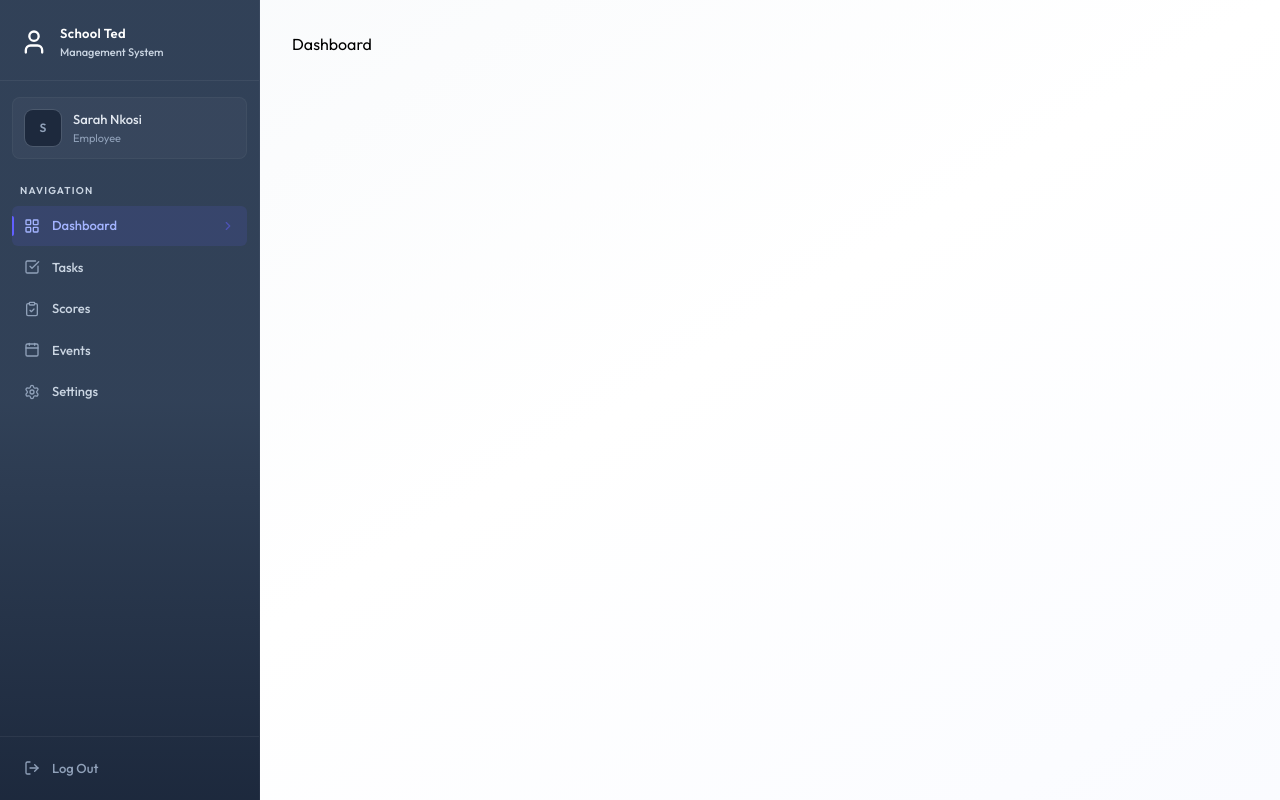
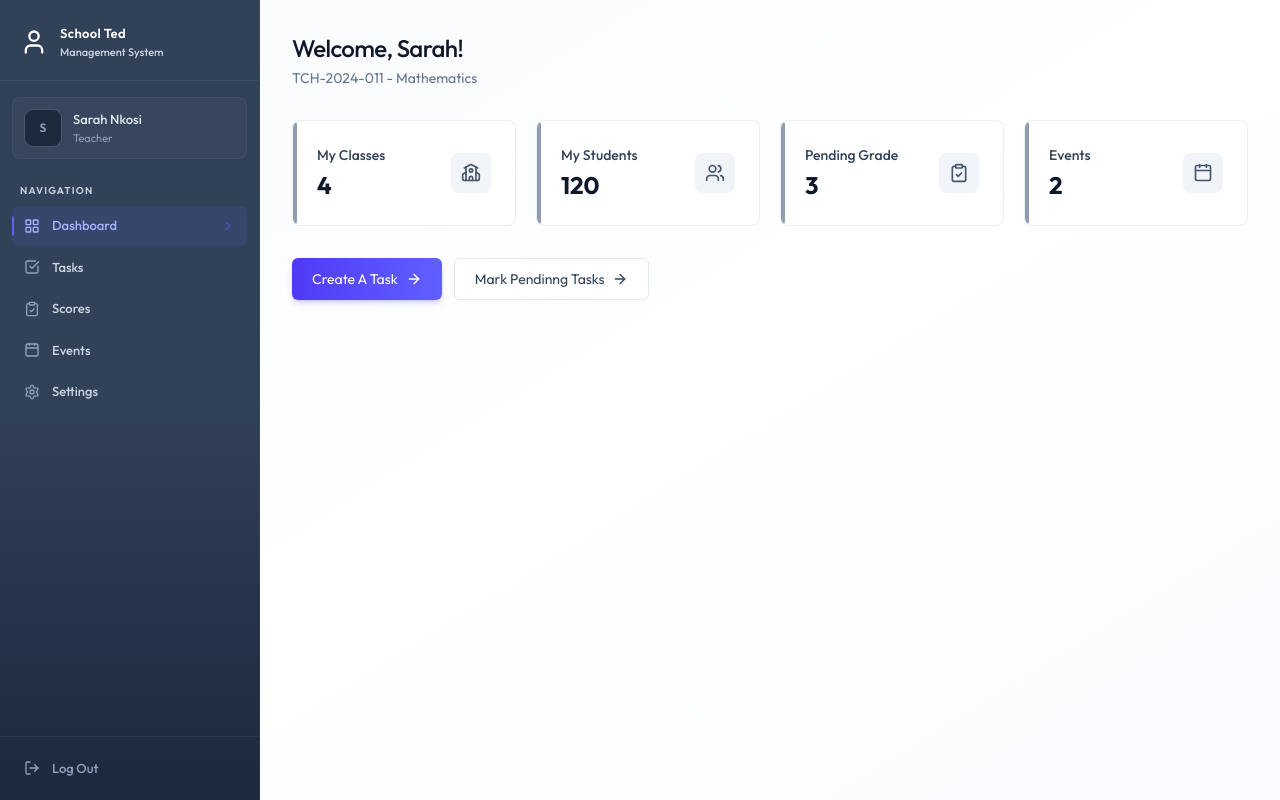
Before and after one commit to KTshibangu/school_management_system, a React (Vite) app in the folder client/: page /dashboard in a window 1280 px wide. Built offline with nearby package versions, Linux system fonts and the light colour scheme.

Commit message:
Dshboard UI Completed

```diff
--- a/client/src/assets/myassets.jsx
+++ b/client/src/assets/myassets.jsx
@@ -25,10 +25,10 @@
 
 export const dummyAdminDashboardData = {
     role: "ADMIN",
+    totalStudents: 340,
     totalTeachers: 12,
-    totalStudents: 340,
     totalClasses: 18,
-    pendingAssignments: 5,
+    totalSubjects: 12,
     announcementsThisMonth: 8,
     todayAttendanceRate: 94, // percentage
 };
--- /dev/null
+++ b/client/src/components/AdminDashboard.jsx
@@ -0,0 +1,59 @@
+import { BookMarked, BookOpen, BookOpenCheck , School, Users,ArrowRightIcon } from 'lucide-react'
+import React from 'react'
+import { Link } from 'react-router-dom'
+
+const AdminDashboard = ({ data }) => {
+    const stats = [
+        {
+            icon: Users,
+            value: data.totalStudents,
+            label: "Total Students",
+            description: "Headcount",
+        },
+        {
+            icon: BookOpenCheck ,
+            value: data.totalTeachers,
+            label: "Total Teachers",
+            description: "Headcount",
+        },
+        {
+            icon: BookMarked,
+            value: data.totalClasses,
+            label: "Total Classes",
+            description: "All Grades",
+        },
+        {
+            icon: BookOpen,
+            value: data.totalSubjects,
+            label: "Total Subjects",
+            description: "All Grades",
+        }
+    ]
+    return (
+        <div className='animate-fade-in'>
+            <div className='page-header'>
+                <h1 className='page-title'>Welcome, Admin!</h1>
+                <p className='page-subtitle'>
+                    Here is your overview
+                </p>
+            </div>
+
+            <div className='grid grid-cols-1 sm:grid-cols-2 lg:grid-cols-4 gap-4 sm:gap-5 mb-8'>
+                {stats.map((stat, index) => (
+                    <div key={index} className='card card-hover p-5 sm:p-6 relative overflow-hidden group flex items-center justify-between'>
+                        <div>
+                            <div className='absolute left-0 top-0 bottom-0 w-1 rounded-r-full bg-slate-500/70
+                            group-hover:bg-indigo-500/70'/>
+                            <p className='text-sm font-medium text-slate-700'>{stat.label}</p>
+                            <p className='text-2xl font-bold text-slate-900 mt-1'>{stat.value}</p>
+                        </div>
+                        <stat.icon className='size-10 p-2.5 rounded-lg bg-slate-100 text-slate-600 group-hover:bg-indigo-50
+                        group-hover:text-indigo-600 transition-colors duration-200'/>
+                    </div>
+                ))}
+            </div>
+        </div>
+    )
+}
+
+export default AdminDashboard
--- /dev/null
+++ b/client/src/components/Loading.jsx
@@ -0,0 +1,11 @@
+import React from 'react'
+
+const Loading = () => {
+  return (
+    <div className='flex justify-center h-screen items-center'>
+      <div className='animate-spin size-8 border-2 border-indigo-600 border-t-transparent rounded-full'/>
+    </div>
+  )
+}
+
+export default Loading
--- a/client/src/components/Sidebar.jsx
+++ b/client/src/components/Sidebar.jsx
@@ -67,7 +67,7 @@
                         </div>
                         <div className='min-w-0'>
                             <p className='text-[13px] font-medium text-slate-200 truncate'>{userName}</p>
-                            <p className='text-[11px] text-slate-400 truncate'>{role === "ADMIN" ? "Administrator" : "Employee"}</p>
+                            <p className='text-[11px] text-slate-400 truncate'>{role === "ADMIN" ? "Administrator" : "Teacher"}</p>
                         </div>
                     </div>
                 </div>
@@ -82,7 +82,7 @@
             <div className='flex-1 px-3 space-y-0.5 overflow-y-auto'>
                 {
                     navItems.map((item) => {
-                        const isActive = pathname.startsWith(item.href)
+                        const isActive = pathname === item.href || pathname.startsWith(item.href + '/')
                         return (
                             <Link key={item.name} to={item.href} className={`group flex items-center gap-3 px-3 py-2.5 rounded-md
                             text-[13px] font-medium transition-all duration-150 relative ${isActive ?
--- /dev/null
+++ b/client/src/components/TeacherDashboard.jsx
@@ -0,0 +1,71 @@
+import { ArrowRightIcon, Calendar, ClipboardCheck, School, Users } from 'lucide-react';
+import React from 'react'
+import { Link } from 'react-router-dom';
+
+const TeacherDashboard = ({ data }) => {
+    const t = data.teacher;
+
+    const cards = [
+        {
+            icon: School,
+            value: data.classesAssigned,
+            title: "My Classes",
+            subtitle: "This Year",
+        },
+        {
+            icon: Users,
+            value: data.totalStudentsTaught,
+            title: "My Students",
+            subtitle: "This Year",
+        },
+        {
+            icon: ClipboardCheck,
+            value: data.pendingGrading,
+            title: "Pending Grade",
+            subtitle: "This semester",
+        },
+        {
+            icon: Calendar,
+            value: data.announcementsPosted,
+            title: "Events",
+            subtitle: "This semester",
+        }
+    ]
+    return (
+        <div className='animate-fade-in'>
+            <div className='page-header'>
+                <h1 className='page-title'>Welcome, {t?.firstName}!</h1>
+                <p className='page-subtitle'>
+                    {t?.employeeCode} - {t?.subject}
+                </p>
+            </div>
+
+            <div className='grid grid-cols-1 sm:grid-cols-2 lg:grid-cols-4 gap-4 sm:gap-5 mb-8'>
+                {cards.map((card, index) => (
+                    <div key={index} className='card card-hover p-5 sm:p-6 relative overflow-hidden group flex items-center justify-between'>
+                        <div>
+                            <div className='absolute left-0 top-0 bottom-0 w-1 rounded-r-full bg-slate-500/70
+                            group-hover:bg-indigo-500/70'/>
+                            <p className='text-sm font-medium text-slate-700'>{card.title}</p>
+                            <p className='text-2xl font-bold text-slate-900 mt-1'>{card.value}</p>
+                        </div>
+                        <card.icon className='size-10 p-2.5 rounded-lg bg-slate-100 text-slate-600 group-hover:bg-indigo-50
+                        group-hover:text-indigo-600 transition-colors duration-200'/>
+                    </div>
+                ))}
+            </div>
+
+            <div className='flex flex-col sm:flex-row gap-3'>
+                <Link to="/tasks" className='btn-primary text-center inline-flex items-center justify-center gap-2'>
+                    Create A Task <ArrowRightIcon className='w-4 h-4' />
+                </Link>
+
+                <Link to="/scores" className='btn-secondary text-center flex justify-center items-center gap-2'>
+                    Mark Pendinng Tasks <ArrowRightIcon className='w-4 h-4' />
+                </Link>
+            </div>
+        </div>
+    )
+}
+
+export default TeacherDashboard
--- a/client/src/pages/Dashboard.jsx
+++ b/client/src/pages/Dashboard.jsx
@@ -1,11 +1,29 @@
-import React from 'react'
+import React, { useEffect, useState } from 'react'
+import { dummyAdminDashboardData, dummyTeacherDashboardData } from '../assets/myassets'
+import Loading from '../components/Loading'
+import TeacherDashboard from '../components/TeacherDashboard'
+import AdminDashboard from '../components/AdminDashboard'
 
 const Dashboard = () => {
-  return (
-    <div>
-      Dashboard
-    </div>
-  )
+  const [data, setData] = useState(null)
+  const [loading, setLoading] = useState(true)
+
+  useEffect(() => {
+    setData(dummyTeacherDashboardData)
+    setTimeout(() => {
+      setLoading(false)
+    }, 1000);
+  }, [])
+
+  if(loading) return <Loading />
+
+  if(!data) return <p className='text-center text-slate-500 py-12'>Failed to load dashboard</p>
+
+  if(data.role === "ADMIN") {
+    return <AdminDashboard data={data}/>
+  } else {
+    return <TeacherDashboard data={data}/>
+  }
 }
 
 export default Dashboard
```
Also changed, not shown: 1 other file (tests, documents, lock files or other folders).
